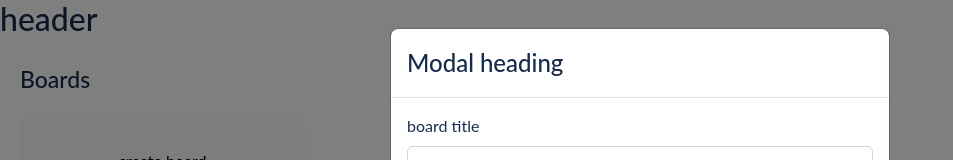
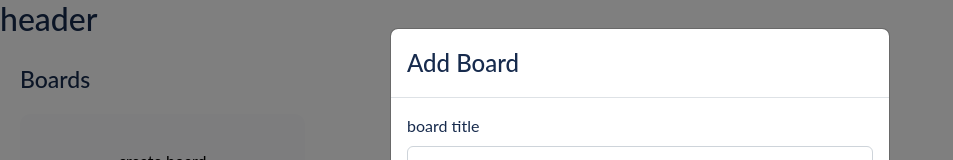
Before and after one commit to Veronchi/Rs-Clone, a React (Create React App) app: page /boards in a window 1280 px wide. Both pictures are taken after a click on the button "create board". Shown: the top 160 px of the page, without its empty margins (0-953 px from the left). Built offline with nearby package versions, Linux system fonts and the light colour scheme; a web font is replaced by a local one.

Commit message:
fix: change modal title

```diff
--- a/src/components/ModalWindow/ModalWindow.tsx
+++ b/src/components/ModalWindow/ModalWindow.tsx
@@ -6,7 +6,7 @@ export function ModalWindow({ show, handleModal }: IModal): JSX.Element {
   return (
     <Modal show={show}>
       <Modal.Header>
-        <Modal.Title>Modal heading</Modal.Title>
+        <Modal.Title>Add Board</Modal.Title>
       </Modal.Header>
       <Modal.Body>
         <Form>
```
